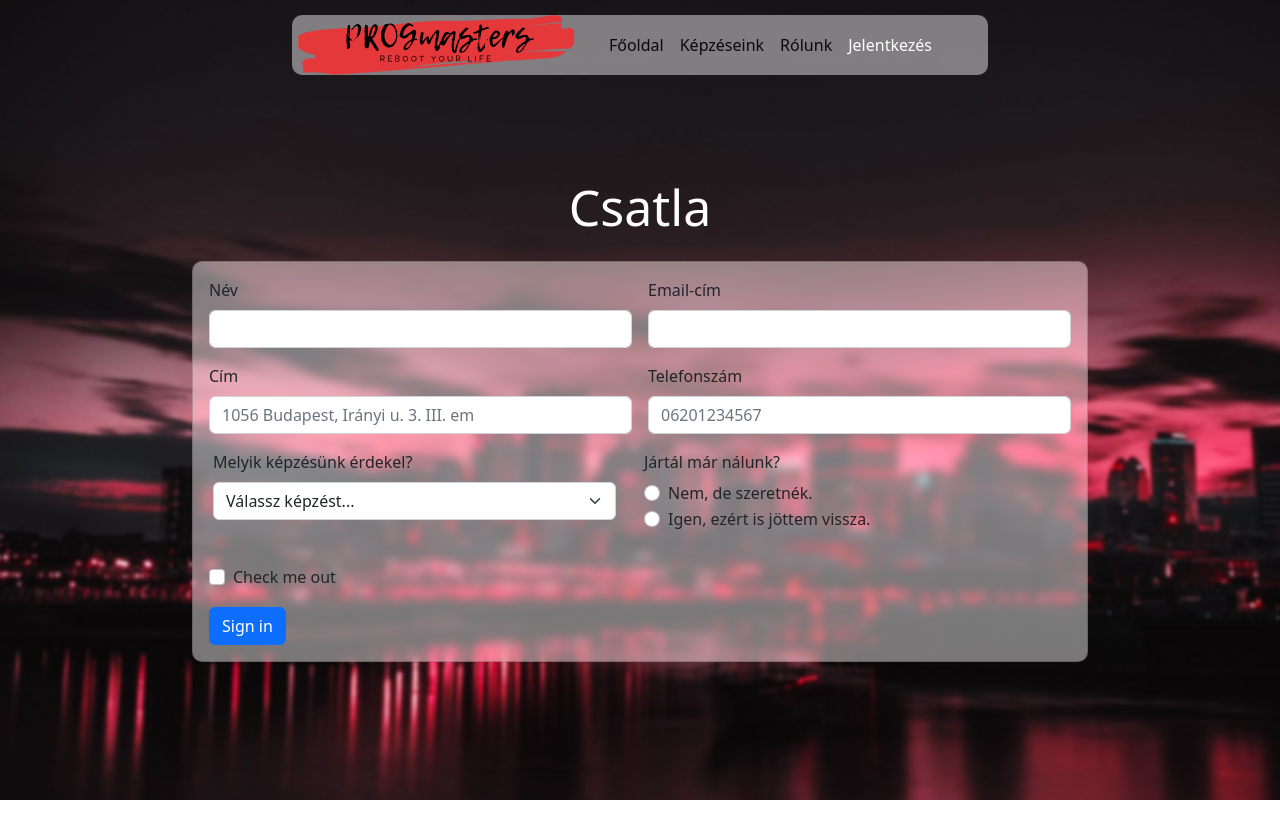
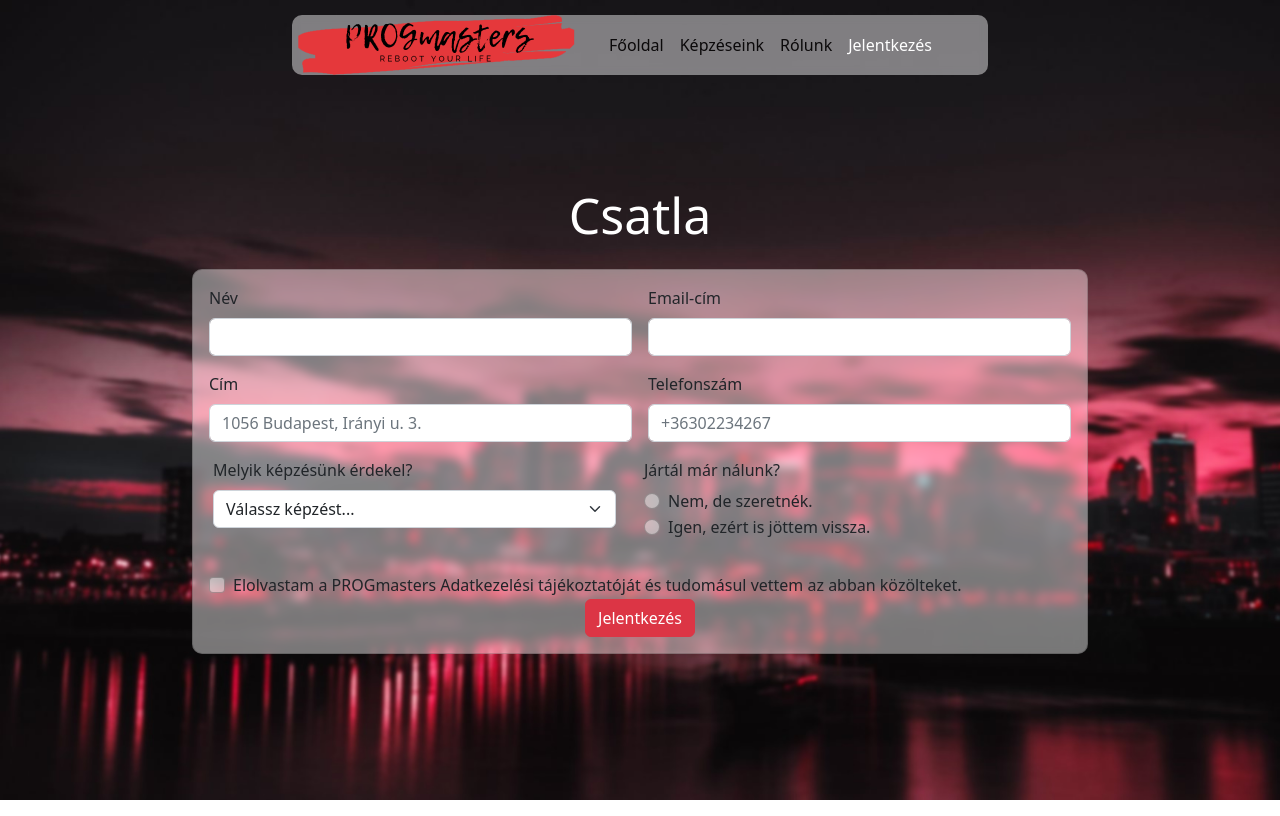
Before and after one commit to jurena22/Delta-Teamwork, an Angular app: page /jelentkezes in a window 1280 px wide. Built offline with nearby package versions, Linux system fonts and the light colour scheme.

Commit message:
application style improved

```diff
--- a/src/app/core/components/application/form/form.component.html
+++ b/src/app/core/components/application/form/form.component.html
@@ -2,42 +2,24 @@
     <form class="row g-3">
         <div class="col-md-6">
             <label for="name" class="form-label">Név</label>
-            <input type="text" class="form-control" id="name">
+            <input type="text" class="form-control custom-input" id="name">
         </div>
 
         <div class="col-md-6">
             <label for="email" class="form-label">Email-cím</label>
-            <input type="email" class="form-control" id="email">
+            <input type="email" class="form-control custom-input" id="email">
         </div>
 
         <div class="col-md-6">
             <label for="address" class="form-label">Cím</label>
-            <input type="text" class="form-control" id="address" placeholder="1056 Budapest, Irányi u. 3. III. em">
+            <input type="text" class="form-control custom-input" id="address" placeholder="1056 Budapest, Irányi u. 3.">
         </div>
 
         <div class="col-md-6">
             <label for="phoneNumber" class="form-label">Telefonszám</label>
-            <input type="text" class="form-control" id="phoneNumber" placeholder="06201234567">
+            <input type="text" class="form-control custom-input" id="phoneNumber" placeholder="+36302234267">
         </div>
 
-        <!-- <div class="col-md-6">
-            <label for="course" class="form-label">Melyik képzésünk érdekel?</label>
-            <select id="course" class="form-select">
-                <option *ngFor="let course of courseOptions" [value]="course.key">{{course.displayValue}}</option>
-            </select>
-        </div> -->
-
-        <!-- <fieldset class="mb-3">
-            <legend class="col-form-label col-sm-6 pt-0">Jártál már nálunk?</legend>
-            <div class="col-sm-6">
-                <div class="form-check" *ngFor="let status of statusRadioOptions">
-                    <input class="form-check-input" type="radio" name="status" [id]="status.id" [value]="status.value">
-                    <label class="form-check-label" for="newStudent">
-                        {{status.label}}
-                    </label>
-                </div>
-            </div>
-        </fieldset> -->
         <div class="row">
             <div class="col-md-6 mt-3">
                 <app-select [label]="'Melyik képzésünk érdekel?'" [content]="'inputCourse'" [options]="courseOptions"></app-select>
@@ -49,15 +31,15 @@
 
 
         <div class="col-12">
-            <div class="form-check">
-                <input class="form-check-input" type="checkbox" id="gridCheck">
-                <label class="form-check-label" for="gridCheck">
-                    Check me out
+            <div class="form-check custom-checkbox">
+                <input class="form-check-input" type="checkbox" id="gdprCheck">
+                <label class="form-check-label" for="gdprCheck">
+                    Elolvastam a PROGmasters Adatkezelési tájékoztatóját és tudomásul vettem az abban közölteket.
                 </label>
             </div>
         </div>
-        <div class="col-12">
-            <button type="submit" class="btn btn-primary">Sign in</button>
+        <div class="col-12 d-flex justify-content-center mt-0">
+            <button type="submit" class="btn btn-danger">Jelentkezés</button>
         </div>
     </form>
 </div>
--- a/src/app/core/components/application/form/form.component.scss
+++ b/src/app/core/components/application/form/form.component.scss
@@ -1,6 +1,41 @@
 .header-container {
-    border-radius: 10px;
+  border-radius: 10px;
+  background-color: #ffffff73;
+  -webkit-backdrop-filter: saturate(180%) blur(5px);
+  backdrop-filter: saturate(180%) blur(5px);
+}
+
+
+.custom-input:focus {
+  box-shadow: 0 0 0 1px #fff, 0 0 0 0.2rem rgba(255, 0, 0, 0.45);
+  border: 1px solid #ffffff73;
+}
+
+
+.custom-checkbox {
+  input {
     background-color: #ffffff73;
-    -webkit-backdrop-filter: saturate(180%) blur(5px);
-    backdrop-filter: saturate(180%) blur(5px);
   }
+
+  input:focus {
+    box-shadow: 0 0 0 1px #fff, 0 0 0 0.2rem rgba(255, 0, 0, 0.45);
+    border: 1px solid #ffffff73;
+  }
+
+  input:checked:focus {
+    box-shadow: 0 0 0 1px #fff, 0 0 0 0.2rem rgba(0, 0, 0, 0.25);
+    border: 1px solid #ffffff73;
+  }
+
+  input:checked {
+    border: 1px solid #ffffff73;
+    background-color: #dc3545;
+  }
+
+  input:active {
+    background-color:#dc3545;
+  }
+
+
+
+}
--- a/src/app/shared/radio/radio.component.scss
+++ b/src/app/shared/radio/radio.component.scss
@@ -0,0 +1,22 @@
+input {
+    background-color: #ffffff73;
+}
+
+input:focus {
+    box-shadow: 0 0 0 1px #fff, 0 0 0 0.2rem rgba(255, 0, 0, 0.45);
+    border: 1px solid #ffffff73;
+}
+
+input:checked:focus {
+    box-shadow: 0 0 0 1px #fff, 0 0 0 0.2rem rgba(0, 0, 0, 0.25);
+    border: 1px solid #ffffff73;
+}
+
+input:checked {
+    border: 1px solid #ffffff73;
+    background-color: #dc3545;
+}
+
+input:active {
+    background-color: #dc3545;
+}
--- a/src/app/shared/select/select.component.html
+++ b/src/app/shared/select/select.component.html
@@ -1,6 +1,6 @@
 <div>
     <label *ngIf="label" [for]="content" class="form-label">{{label}}</label>
-    <select [id]="content" class="form-select">
+    <select [id]="content" class="form-select custom-input">
       <option *ngFor="let course of options" [value]="course.key">{{course.displayValue}}</option>
     </select>
 </div>
--- a/src/app/shared/select/select.component.scss
+++ b/src/app/shared/select/select.component.scss
@@ -0,0 +1,17 @@
+.custom-input:focus {
+    box-shadow: 0 0 0 1px #fff, 0 0 0 0.2rem rgba(255, 0, 0, 0.45);
+    border: 1px solid #ffffff73;
+
+}
+
+option:checked {
+    background-color: #dc3545;
+}
+
+
+option:hover {
+    //not working
+    background-color: gold;
+    box-shadow: 0 0 0 10px 100px magenta inset;
+
+}
```
